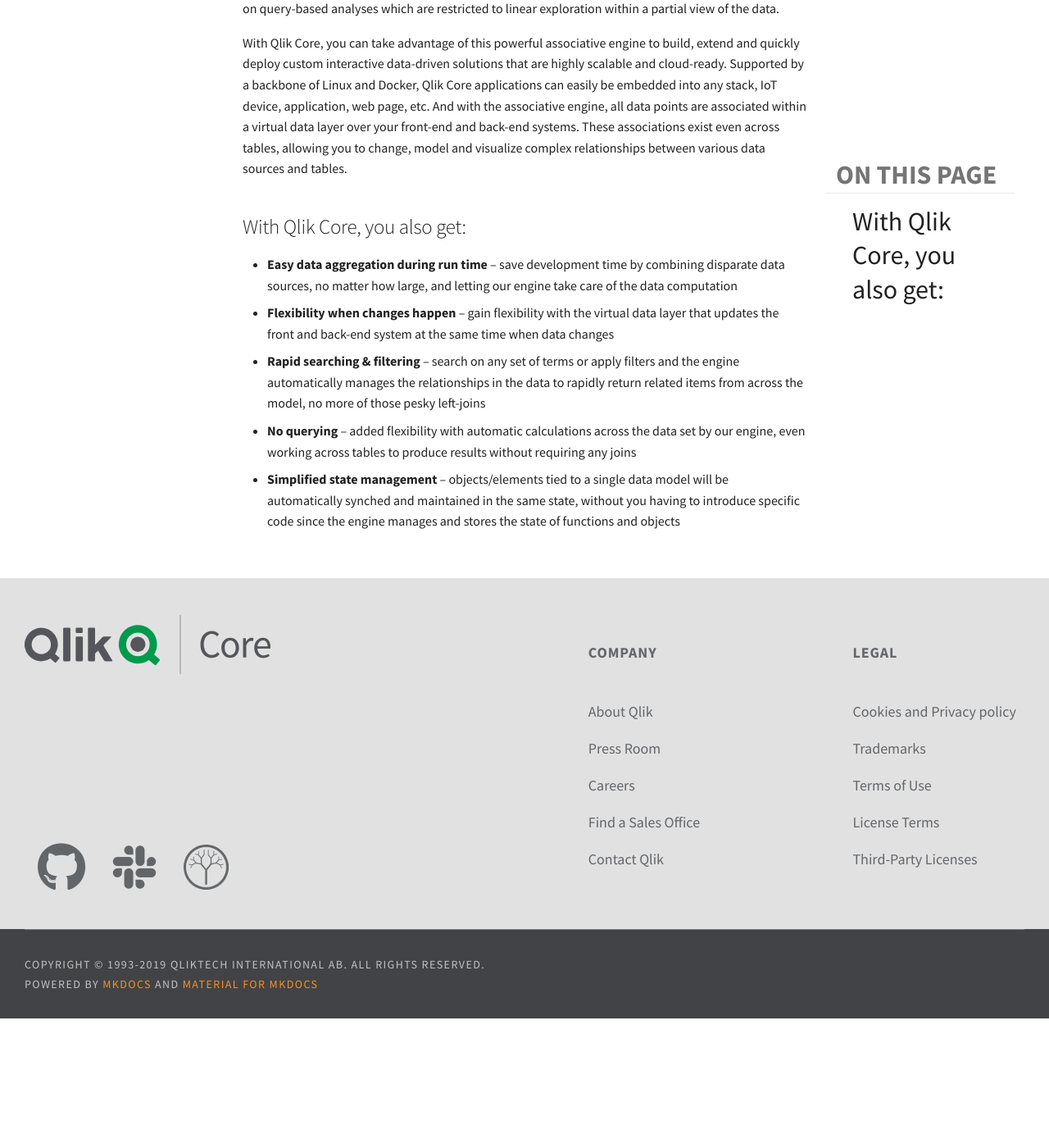
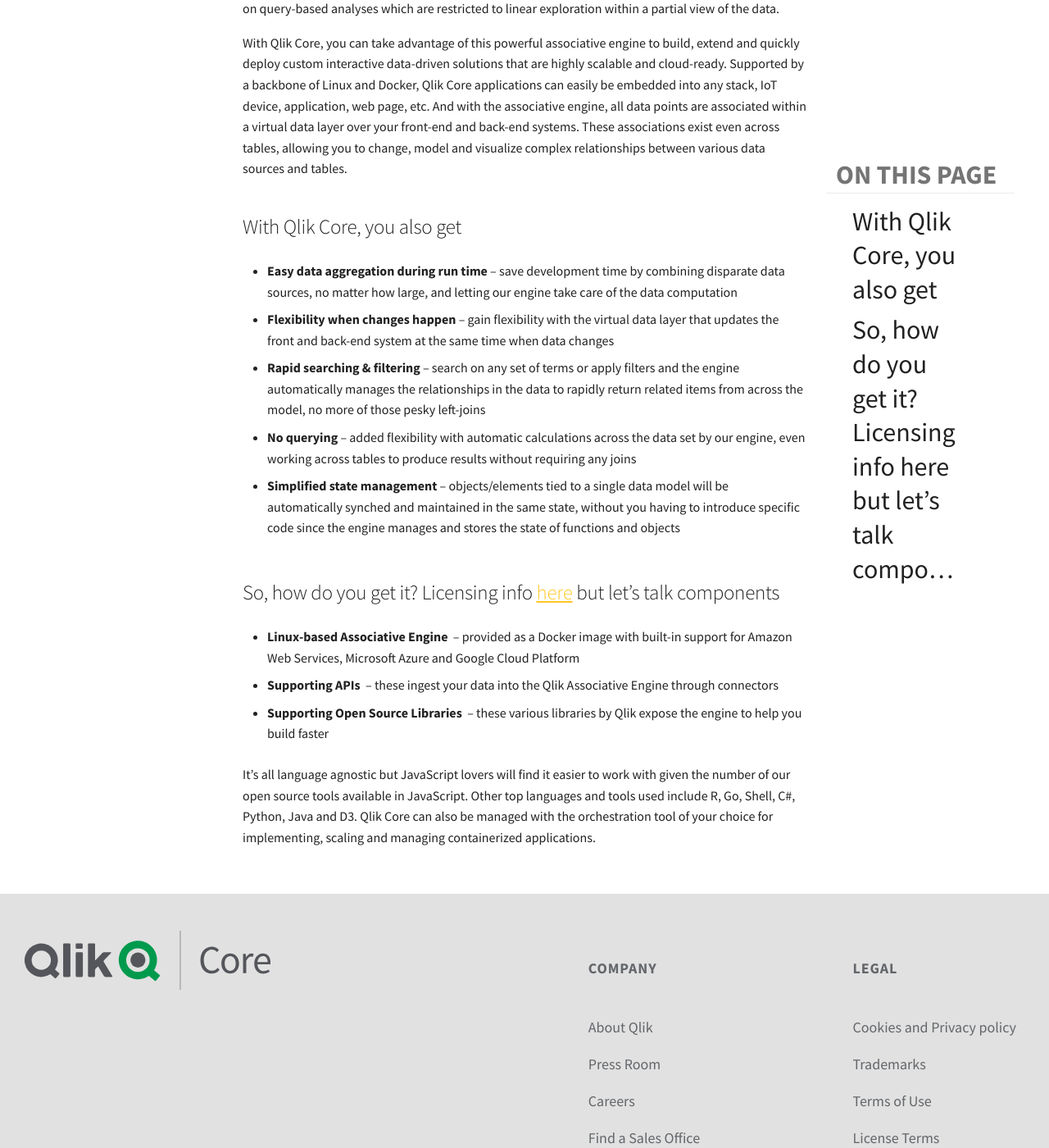
Before and after one commit to qlik-oss/core-website, an MkDocs documentation site: the page built from docs/why-qlik-core.md, in a window 1280 px wide and 1400 px high, scrolled down 531 px. Shown: the whole window at 82% size. Built offline with MkDocs 1.6.1 and Material for MkDocs 9.7.7, drawn with Linux system fonts in a browser that asks for light colours; nearby versions of some CDN libraries; library files that are not in the unit come from our copies; comment, search, counter and statistics services are not loaded; before the commit the page ends 1773 px from its top, so only the background shows below that.

Commit message:
Added missing text and fixed lint issues

```diff
--- a/docs/why-qlik-core.md
+++ b/docs/why-qlik-core.md
@@ -17,16 +17,36 @@
 front-end and back-end systems. These associations exist even across tables, allowing you
 to change, model and visualize complex relationships between various data sources and tables.
 
-## With Qlik Core, you also get:
+## With Qlik Core, you also get
+
 - **Easy data aggregation during run time** – save development time by combining disparate data sources,
-no matter how large, and letting our engine take care of the data computation
+    no matter how large, and letting our engine take care of the data computation
+
 - **Flexibility when changes happen** – gain flexibility with the virtual data layer that updates
-the front and back-end system at the same time when data changes
+    the front and back-end system at the same time when data changes
+
 - **Rapid searching & filtering** – search on any set of terms or apply filters and the engine
-automatically manages the relationships in the data to rapidly return related items from across
-the model, no more of those pesky left-joins
+    automatically manages the relationships in the data to rapidly return related items from across
+    the model, no more of those pesky left-joins
+
 - **No querying** – added flexibility with automatic calculations across the data set by our engine,
-even working across tables to produce results without requiring any joins
+    even working across tables to produce results without requiring any joins
+
 - **Simplified state management** – objects/elements tied to a single data model will be automatically
-synched and maintained in the same state, without you having to introduce specific code since the
-engine manages and stores the state of functions and objects
+    synched and maintained in the same state, without you having to introduce specific code since the
+    engine manages and stores the state of functions and objects
+
+## So, how do you get it? Licensing info [here](./services/licenses.md) but let’s talk components
+
+- **Linux-based Associative Engine**  – provided as a Docker image with built-in support for
+     Amazon Web Services, Microsoft Azure and Google Cloud Platform
+
+- **Supporting APIs**  – these ingest your data into the Qlik Associative Engine through connectors
+
+- **Supporting Open Source Libraries**  – these various libraries by Qlik expose the engine to help
+    you build faster
+
+It’s all language agnostic but JavaScript lovers will find it easier to work with given the number of
+our open source tools available in JavaScript. Other top languages and tools used include R, Go, Shell,
+C#, Python, Java and D3. Qlik Core can also be managed with the orchestration tool of your choice for
+implementing, scaling and managing containerized applications.
```
